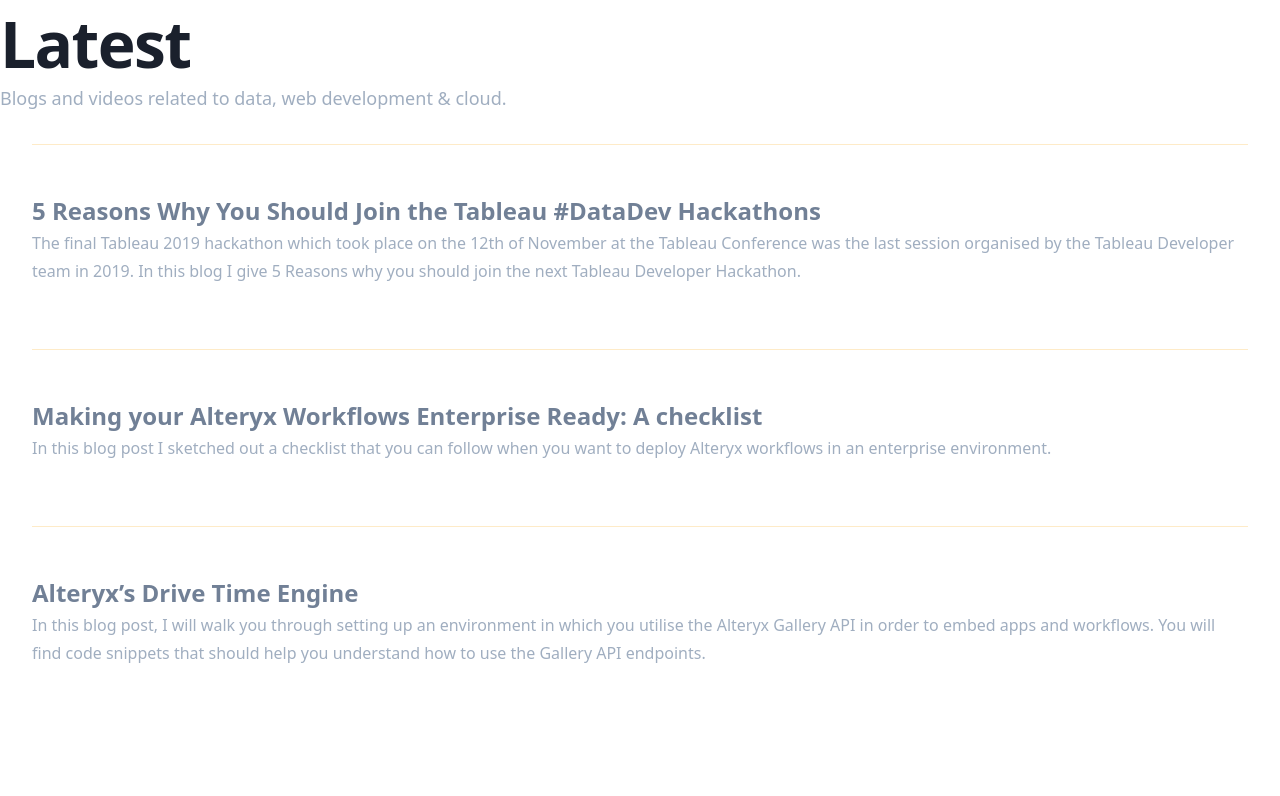
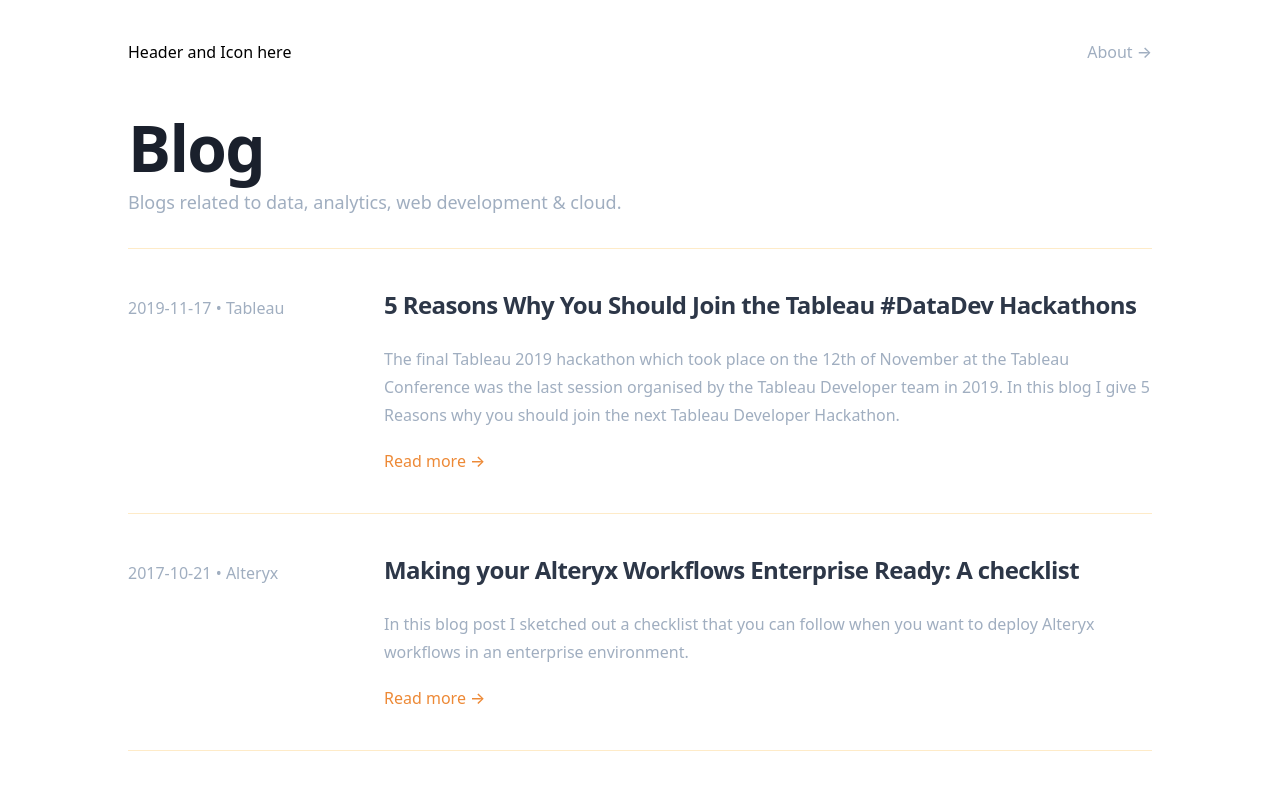
Before and after one commit to andre347/next-website-andredevriesdev, a Next.js app: page / in a window 1280 px wide. Shown: the top 796 px of the page. Built offline with nearby package versions, Linux system fonts and the light colour scheme; a web font is replaced by a local one; what @tailwindcss/ui would draw is missing.

Commit message:
FEAT: started styling front page

```diff
--- /dev/null
+++ b/components/Footer.js
@@ -0,0 +1,5 @@
+function Footer() {
+  return <div>This is my footer</div>;
+}
+
+export default Footer;
--- /dev/null
+++ b/components/Header.js
@@ -0,0 +1,25 @@
+import Link from "next/link";
+
+function Header() {
+  return (
+    <header className="flex justify-between items-center py-10">
+      <div>
+        <Link href="/">
+          <a aria-label="andredevries.dev">Header and Icon here</a>
+        </Link>
+      </div>
+      <div className="text-base leading-5">
+        <Link href="/about">
+          <a
+            aria-label="andredevries.dev/about"
+            className="font-medium text-gray-500 hover:text-gray-700"
+          >
+            About &rarr;
+          </a>
+        </Link>
+      </div>
+    </header>
+  );
+}
+
+export default Header;
--- /dev/null
+++ b/components/Section.js
@@ -0,0 +1,9 @@
+function Section({ children }) {
+  return (
+    <div className="max-w-3xl mx-auto px-4 sm:px-6 xl:max-w-5xl xl:px-0">
+      {children}
+    </div>
+  );
+}
+
+export default Section;
--- a/pages/_app.js
+++ b/pages/_app.js
@@ -1,5 +1,9 @@
 import "../css/tailwind.css";
 import Head from "next/head";
+
+// bring in components
+import Header from "../components/Header";
+import Section from "../components/Section";
 
 function App({ Component, pageProps }) {
   return (
@@ -26,7 +30,12 @@
         <link rel="manifest" href="/site.webmanifest" />
         <meta name="theme-color" content="#ffffff" />
       </Head>
-      <Component {...pageProps} />
+      <Section>
+        <Header />
+      </Section>
+      <Section>
+        <Component {...pageProps} />
+      </Section>
     </div>
   );
 }
--- /dev/null
+++ b/pages/about.js
@@ -0,0 +1,7 @@
+import React from "react";
+
+function about() {
+  return <div>This is me!</div>;
+}
+
+export default about;
--- a/pages/index.js
+++ b/pages/index.js
@@ -14,22 +14,49 @@
       </Head>
       <div className="pt-6 pb-8 space-y-2 md:space-y-5">
         <h1 className="text-3xl leading-9 font-extrabold text-gray-900 tracking-tight sm:text-4xl sm:leading-10 md:text-6xl md:leading-14">
-          Latest
+          Blog
         </h1>
         <p className="text-lg leading-7 text-gray-500">
-          Blogs and videos related to data, web development & cloud.
+          Blogs related to data, analytics, web development & cloud.
         </p>
       </div>
-      {allBlogsData.map(({ title, id, description }) => (
-        <div key={id} className="py-12 mb-4 mr-8 ml-8">
-          <Link href={"/posts/[slug]"} as={`/posts/${id}`}>
-            <a className="text-2xl font-semibold text-gray-600 no-underline">
-              {title}
-            </a>
-          </Link>
-          <div className="prose max-w-none text-gray-500">{description}</div>
-        </div>
-      ))}
+      <ul className="divide-y divide-orange-200">
+        {allBlogsData.map(({ title, id, description, date, category }) => (
+          <li key={id} className="py-10">
+            <article className="space-y-2 xl:grid xl:grid-cols-4 xl:space-y-0 xl:items-baseline">
+              <dl>
+                <dt className="sr-only">Published on</dt>
+                <dd className="text-base leading-6 font-medium text-gray-500">
+                  <time dateTime={date}>{date}</time> &bull;{" "}
+                  <span>{category}</span>
+                </dd>
+              </dl>
+              <div className="space-y-5 xl:col-span-3">
+                <div className="space-y-6">
+                  <h2 className="text-2xl leading-8 font-bold tracking-tight">
+                    <Link href={"/posts/[slug]"} as={`/posts/${id}`}>
+                      <a className="text-gray-800">{title}</a>
+                    </Link>
+                  </h2>
+                  <div className="prose max-w-none text-gray-500">
+                    {description}
+                  </div>
+                </div>
+                <div className="text-base leading-6 font-medium">
+                  <Link href={"/posts/[slug]"} as={`/posts/${id}`}>
+                    <a
+                      className="text-orange-500 hover:text-orange-600"
+                      aria-label={`Read "${title}"`}
+                    >
+                      Read more &rarr;
+                    </a>
+                  </Link>
+                </div>
+              </div>
+            </article>
+          </li>
+        ))}
+      </ul>
     </div>
   );
 };
@@ -38,7 +65,7 @@
 
 export async function getStaticProps() {
   // Get external data from the file system, API, DB, etc.
-  const allBlogsData = getSortedBlogsData();
+  const allBlogsData = getSortedBlogsData().slice(0, 3);
   console.log(typeof allBlogsData);
 
   // The value of the `props` key will be
```
